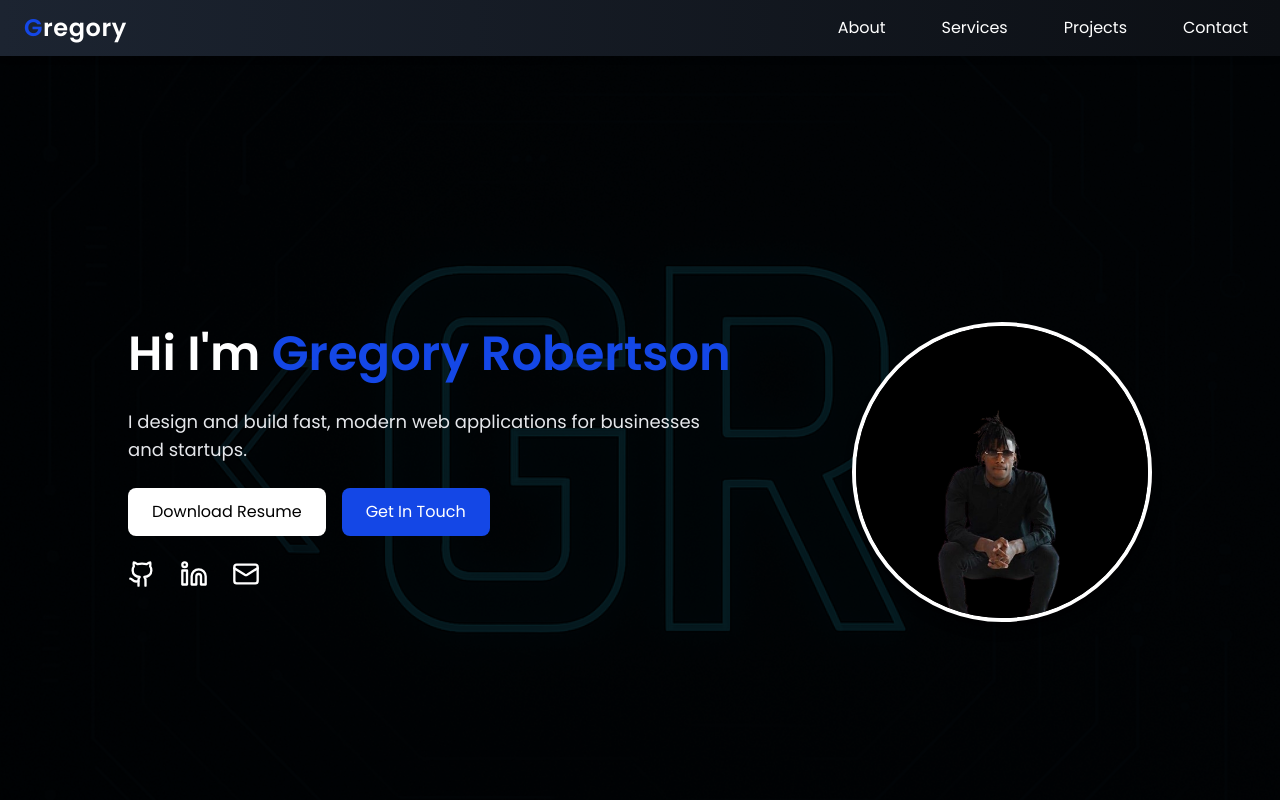
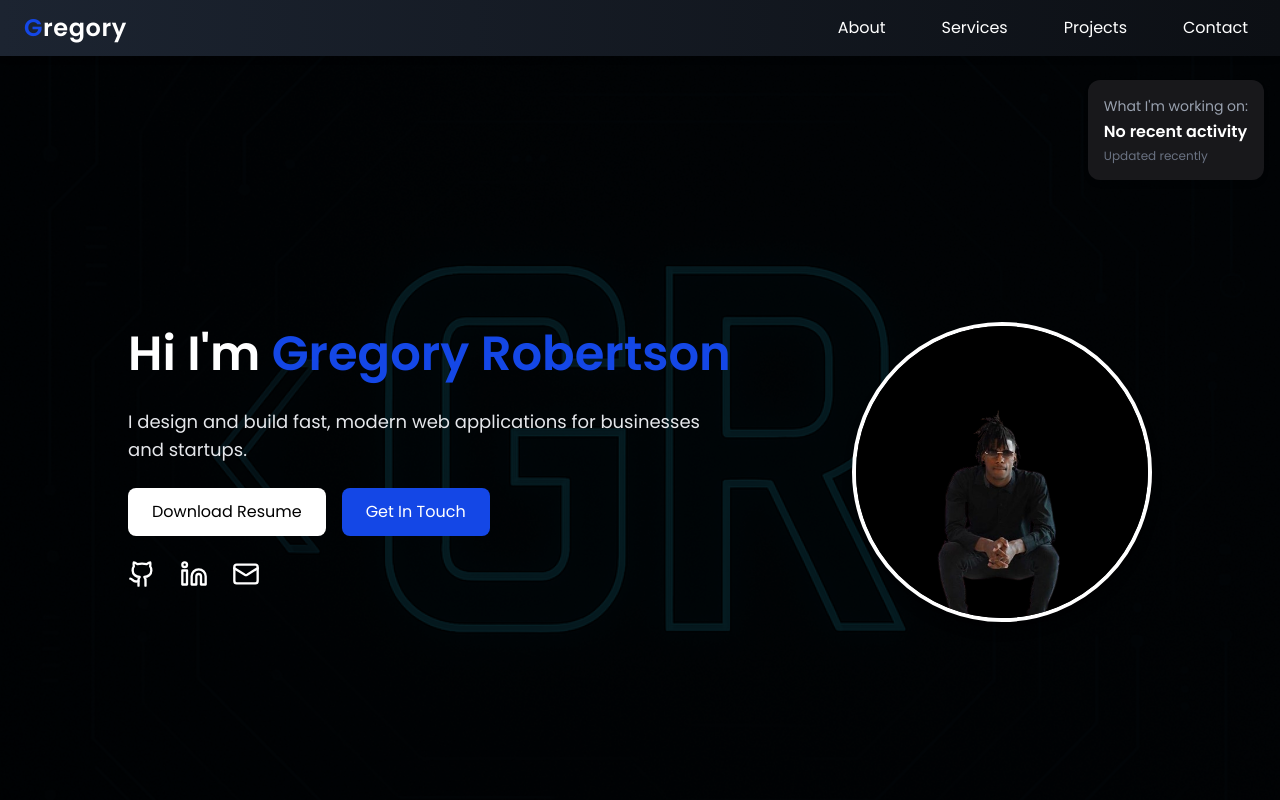
Before and after one commit to GregoryRobetertson/portfolio, a Next.js app: page / in a window 1280 px wide. Shown: the top 800 px of the page. Built offline with nearby package versions, Linux system fonts and the light colour scheme; no server answers.

Commit message:
added live activity signal

```diff
--- a/src/app/components/Hero.jsx
+++ b/src/app/components/Hero.jsx
@@ -2,6 +2,7 @@ import Image from "next/image";
 import React from "react";
 import { motion } from "framer-motion";
 import { Github, Linkedin, Mail } from "lucide-react";
+import NowStatus from "./NowStatus";
 
 export default function Hero() {
   const text = "Hi I'm Gregory Robertson";
@@ -106,6 +107,19 @@ export default function Hero() {
             </a>
           </motion.div>
         </div>
+        <motion.div
+          initial={{ opacity: 0, y: 50 }}
+          whileInView={{ opacity: 1, y: 0 }}
+          viewport={{ once: true, amount: 0.2 }} // triggers when 20% is visible
+          transition={{
+            delay: 0.4,
+            duration: 1.5, // slow and smooth
+            ease: "easeOut",
+          }}
+          className="fixed top-20 right-4 z-50"
+        >
+          <NowStatus />
+        </motion.div>
 
         {/* Profile Image */}
         <div className="mt-8 max-lg:mt-12">
```
